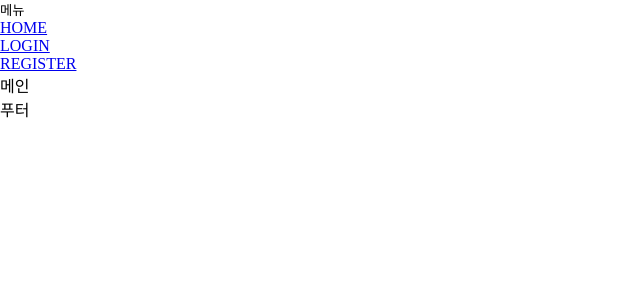
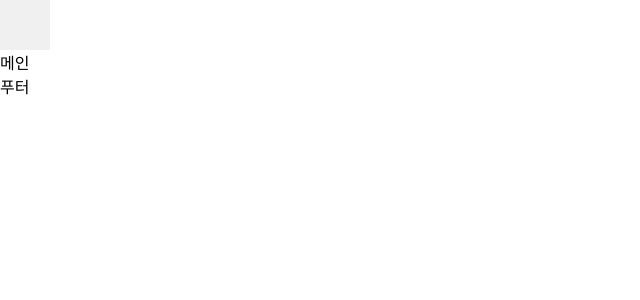
Before and after one commit to toy-study-2020/react-blog, a React (Create React App) app in the folder client/: page / in a window 1280 px wide. Shown: the top 300 px of the page, without its empty margins (0-640 px from the left). Built offline with nearby package versions, Linux system fonts and the light colour scheme; the HTML template or start-up script is replaced by a standard one.

Commit message:
feat: Header 컴포넌트 styled-component 추가
* 메뉴 여/닫힘 상태 useState 추가

```diff
--- a/client/src/components/Header.js
+++ b/client/src/components/Header.js
@@ -1,12 +1,48 @@
 import { Link } from 'react-router-dom';
 import { ROUTER } from '../libs/constants';
+import styled from 'styled-components';
+import { useState } from 'react';
 
+const HeaderStyle = styled.header `
+  display: block;
+  position: relative;
+
+  button {
+    position: relative;
+    width: 50px;
+    height: 50px;
+    background-color: #f0f0f0;
+    text-indent: -9999px;
+
+    &[aria-expanded="true"] {
+      + nav {
+        display: flex;;
+      }
+    }
+
+    span:before {
+      content: "";
+      position: absolute;
+      width: 100%;
+      height: 100%;
+    }
+  }
+
+  nav {
+    display: none;
+  }
+`;
 const Header = _ => {
+  const [nav, setNav] = useState(false);
+  const handlerNav = _ => {
+    setNav(!nav);
+  };
   return (
-    <header>
+    <HeaderStyle>
       <button
         type="button"
-        aria-expanded="false">
+        aria-expanded={nav}
+        onClick={handlerNav}>
         <span>메뉴</span>
       </button>
       <nav>
@@ -15,7 +51,7 @@ const Header = _ => {
           {ROUTER.member.map(r => <li key={r}><Link to={`/member/${r}`}>{r.toUpperCase()}</Link></li>)}
         </ul>
       </nav>
-    </header>
+    </HeaderStyle>
   );
 };
 
```
